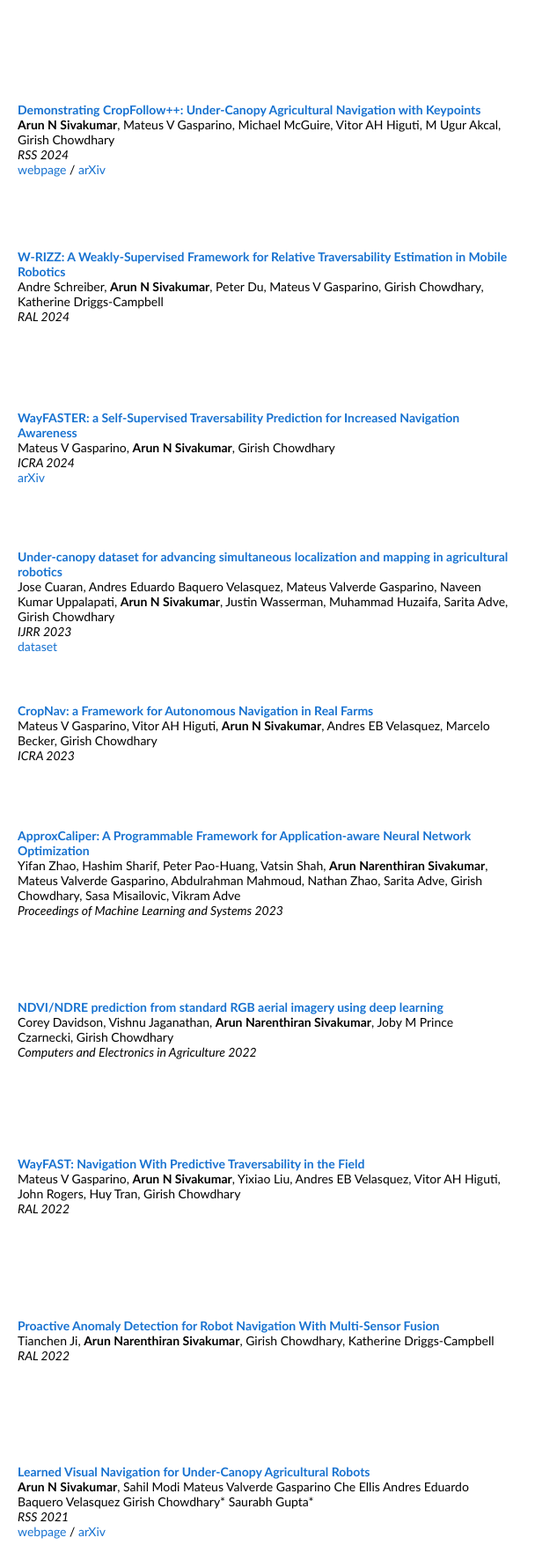
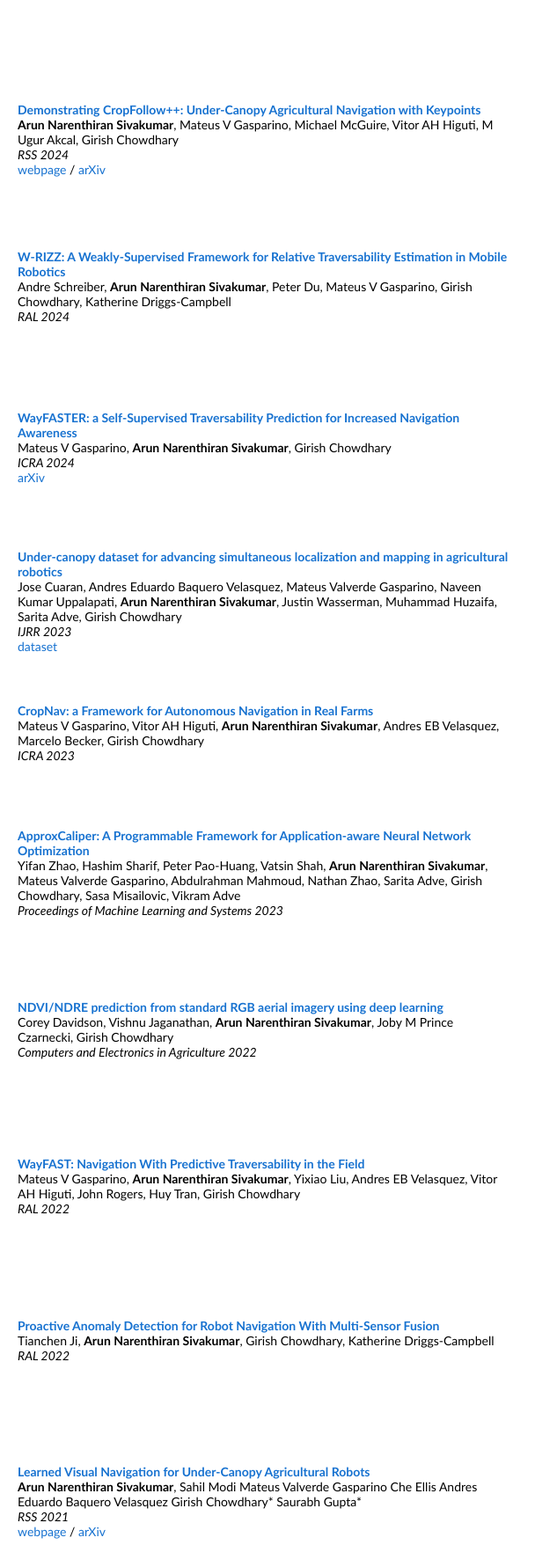
Before and after one commit to ansivakumar/ansivakumar.github.io, a plain HTML site: page index.html in a window 1280 px wide. Shown: the part 284-2065 px from the top of the page at 88% size, 440-1048 px from the left. Drawn offline with Linux system fonts and the light colour scheme.

Commit message:
Fix name

```diff
--- a/index.html
+++ b/index.html
@@ -90,7 +90,7 @@
                                         <papertitle>Demonstrating CropFollow++: Under-Canopy Agricultural Navigation with Keypoints</papertitle>
                                     </a>
                                     <br>
-                                    <strong>Arun N Sivakumar</strong>,
+                                    <strong>Arun Narenthiran Sivakumar</strong>,
                                     Mateus V Gasparino,
                                     Michael McGuire,
                                     Vitor AH Higuti,
@@ -119,7 +119,7 @@
                                     </a>
                                     <br>
                                     Andre Schreiber,
-                                    <strong>Arun N Sivakumar</strong>,
+                                    <strong>Arun Narenthiran Sivakumar</strong>,
                                     Peter Du,
                                     Mateus V Gasparino,
                                     Girish Chowdhary,
@@ -143,7 +143,7 @@
                                     </a>
                                     <br>
                                     Mateus V Gasparino,
-                                    <strong>Arun N Sivakumar</strong>,
+                                    <strong>Arun Narenthiran Sivakumar</strong>,
                                     Girish Chowdhary
                                     <br>
                                     <em>ICRA 2024</em>
@@ -168,7 +168,7 @@
                                     Andres Eduardo Baquero Velasquez,
                                     Mateus Valverde Gasparino,
                                     Naveen Kumar Uppalapati,
-                                    <strong>Arun N Sivakumar</strong>,
+                                    <strong>Arun Narenthiran Sivakumar</strong>,
                                     Justin Wasserman,
                                     Muhammad Huzaifa,
                                     Sarita Adve,
@@ -194,7 +194,7 @@
                                     <br>
                                     Mateus V Gasparino,
                                     Vitor AH Higuti,
-                                    <strong>Arun N Sivakumar</strong>,
+                                    <strong>Arun Narenthiran Sivakumar</strong>,
                                     Andres EB Velasquez,
                                     Marcelo Becker,
                                     Girish Chowdhary
@@ -270,7 +270,7 @@
                                     </a>
                                     <br>
                                     Mateus V Gasparino,
-                                    <strong>Arun N Sivakumar</strong>,
+                                    <strong>Arun Narenthiran Sivakumar</strong>,
                                     Yixiao Liu,
                                     Andres EB Velasquez,
                                     Vitor AH Higuti,
@@ -317,7 +317,7 @@
                                         <papertitle>Learned Visual Navigation for Under-Canopy Agricultural Robots</papertitle>
                                     </a>
                                     <br>
-                                    <strong>Arun N Sivakumar</strong>,
+                                    <strong>Arun Narenthiran Sivakumar</strong>,
                                     Sahil Modi
                                     Mateus Valverde Gasparino
                                     Che Ellis
@@ -371,7 +371,7 @@
                                     <br>
                                     Aziza Alzadjali,
                                     Mohammed H Alali,
-                                    <strong>Arun Narenthiran Veeranampalayam Sivakumar</strong>,
+                                    <strong>Arun Narenthiran Sivakumar</strong>,
                                     Jitender S Deogun,
                                     Stephen Scott,
                                     James C Schnable,
@@ -398,7 +398,7 @@
                                     Yeyin Shi,
                                     Shancheng Gao,
                                     Feng Jiang,
-                                    <strong>Arun-Narenthiran Veeranampalayam-Sivakumar</strong>,
+                                    <strong>Arun Narenthiran Sivakumar</strong>,
                                     Laura Thompson,
                                     Joe Luck,
                                     Chao Liu
```
